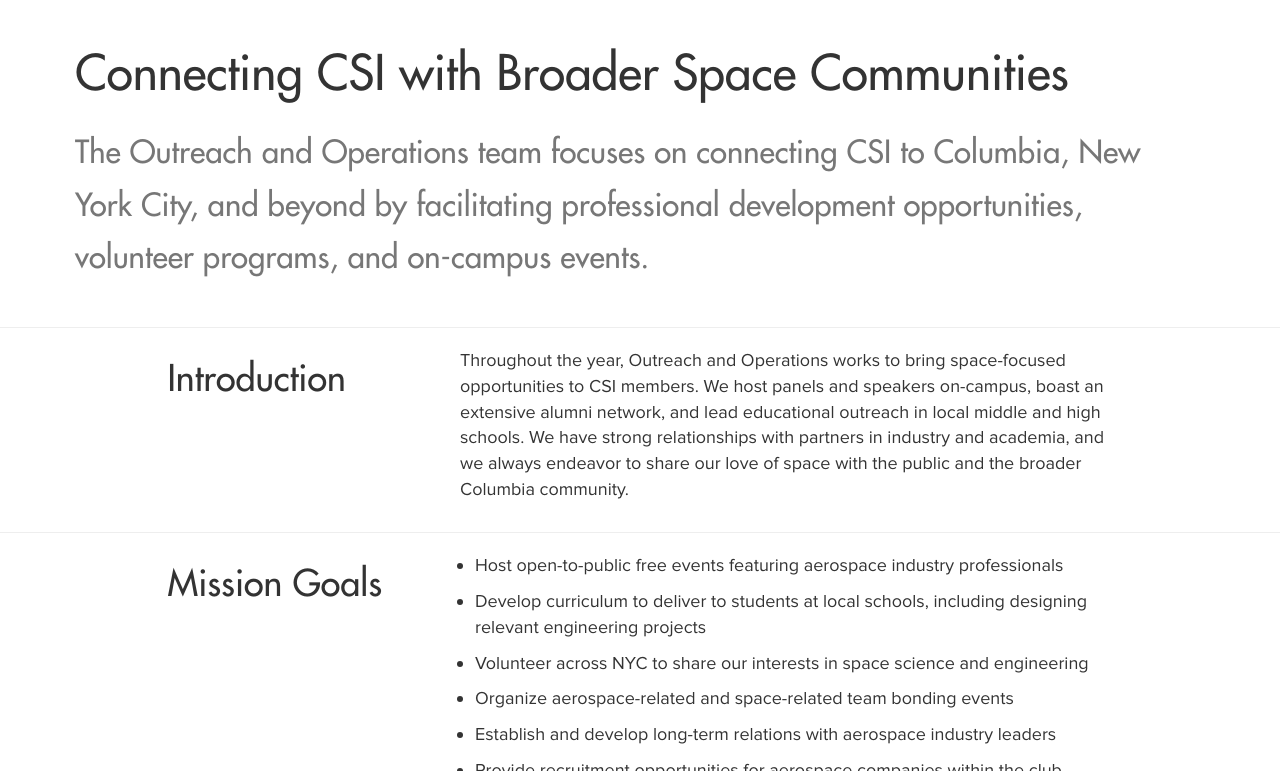
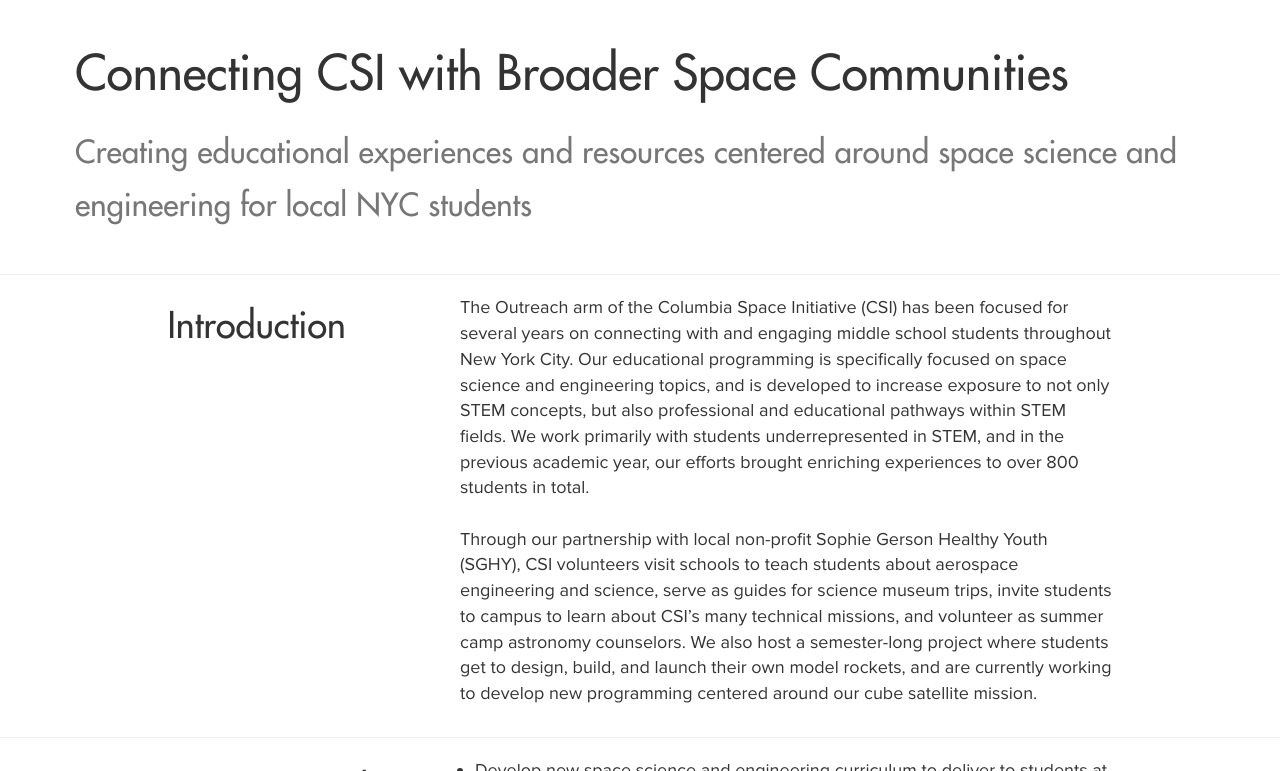
Before and after one commit to columbiaspace/columbiaspace.org, a Jekyll site: the page built from missions/outreach-operations.html, in a window 1280 px wide and 900 px high, scrolled down 775 px, cut to the strip 129-900 px from the top of the window. Built offline with Jekyll 4.4.1, drawn with Linux system fonts in a browser that asks for light colours; nearby versions of some CDN libraries; comment, search, counter and statistics services are not loaded; some of the changed text lies outside the part shown.

Commit message:
Outreach 2023 update

```diff
--- a/missions/outreach-operations.html
+++ b/missions/outreach-operations.html
@@ -7,37 +7,47 @@
 imagecredit: ""
 
 abstracttitle: "Connecting CSI with Broader Space Communities"
-abstracttext: "The Outreach and Operations team focuses on connecting CSI to Columbia, New York City, and beyond by facilitating professional development opportunities, volunteer programs, and on-campus events."
+abstracttext: "Creating educational experiences and resources centered around
+space science and engineering for local NYC students"
 
-introtext: "Throughout the year, Outreach and Operations works to bring space-focused opportunities to CSI members.
-            We host panels and speakers on-campus, boast an extensive alumni network, and lead educational outreach in local middle and high schools.
-            We have strong relationships with partners in industry and academia, and we always endeavor to share our love of space with the public and the broader Columbia community."
+introtext: "The Outreach arm of the Columbia Space Initiative (CSI) has been
+focused for several years on connecting with and engaging middle school students
+throughout New York City. Our educational programming is specifically focused on
+space science and engineering topics, and is developed to increase exposure to
+not only STEM concepts, but also professional and educational pathways within
+STEM fields. We work primarily with students underrepresented in STEM, and in
+the previous academic year, our efforts brought enriching experiences to over
+800 students in total. <br><br> Through our partnership with local non-profit
+Sophie Gerson Healthy Youth (SGHY), CSI volunteers visit schools to teach
+students about aerospace engineering and science, serve as guides for science
+museum trips, invite students to campus to learn about CSI’s many technical
+missions, and volunteer as summer camp astronomy counselors. We also host a
+semester-long project where students get to design, build, and launch their own
+model rockets, and are currently working to develop new programming centered
+around our cube satellite mission."
 
 goals: true
-goalstext: "Host open-to-public free events featuring aerospace industry professionals;
-            Develop curriculum to deliver to students at local schools, including designing relevant engineering projects;
-            Volunteer across NYC to share our interests in space science and engineering;
-            Organize aerospace-related and space-related team bonding events;
-            Establish and develop long-term relations with aerospace industry leaders;
-            Provide recruitment opportunities for aerospace companies within the club"
+goalstext: "Develop new space science and engineering curriculum to deliver to students at local schools;
+Forge new and long-lasting connections with middle and high schools across New York;
+Develop new cube satellite-centered programming to share CSI’s newest project with the public;
+Update and improve upon model rocketry curriculum and designs to host launch events in the spring;
+Create new space science and engineering curriculum for auditorium programs"
 
 skills: true
 skillstext: "Education;
-             Economics;
-             Operations Research;
              Logistics;
              Public Speaking"
 
 achievements: false
 achievementstext: ""
 
-missionleader: "Kathryn Lampo;Ben Stettin"
-leaderschool: "SEAS 2025;SEAS 2024"
-leadermajor: "Mechanical Engineering;Mechanical Engineering"
-leaderemail: "kel2169@columbia.edu;bas2262@columbia.edu"
+missionleader: "Kathryn Lampo;Will Specht"
+leaderschool: "SEAS 2025;SEAS 2025"
+leadermajor: "Mechanical Engineering;Biomedical Engineering"
+leaderemail: "kel2169@columbia.edu;wls2128@columbia.edu"
 leaderimage: "
 /assets/media/img/profiles2022/Kate_L.jpg;
-/assets/media/img/profiles2022/Ben_S.jpg
+/assets/media/img/profiles2023/WillS.jpg
 "
 
 news: true
```
